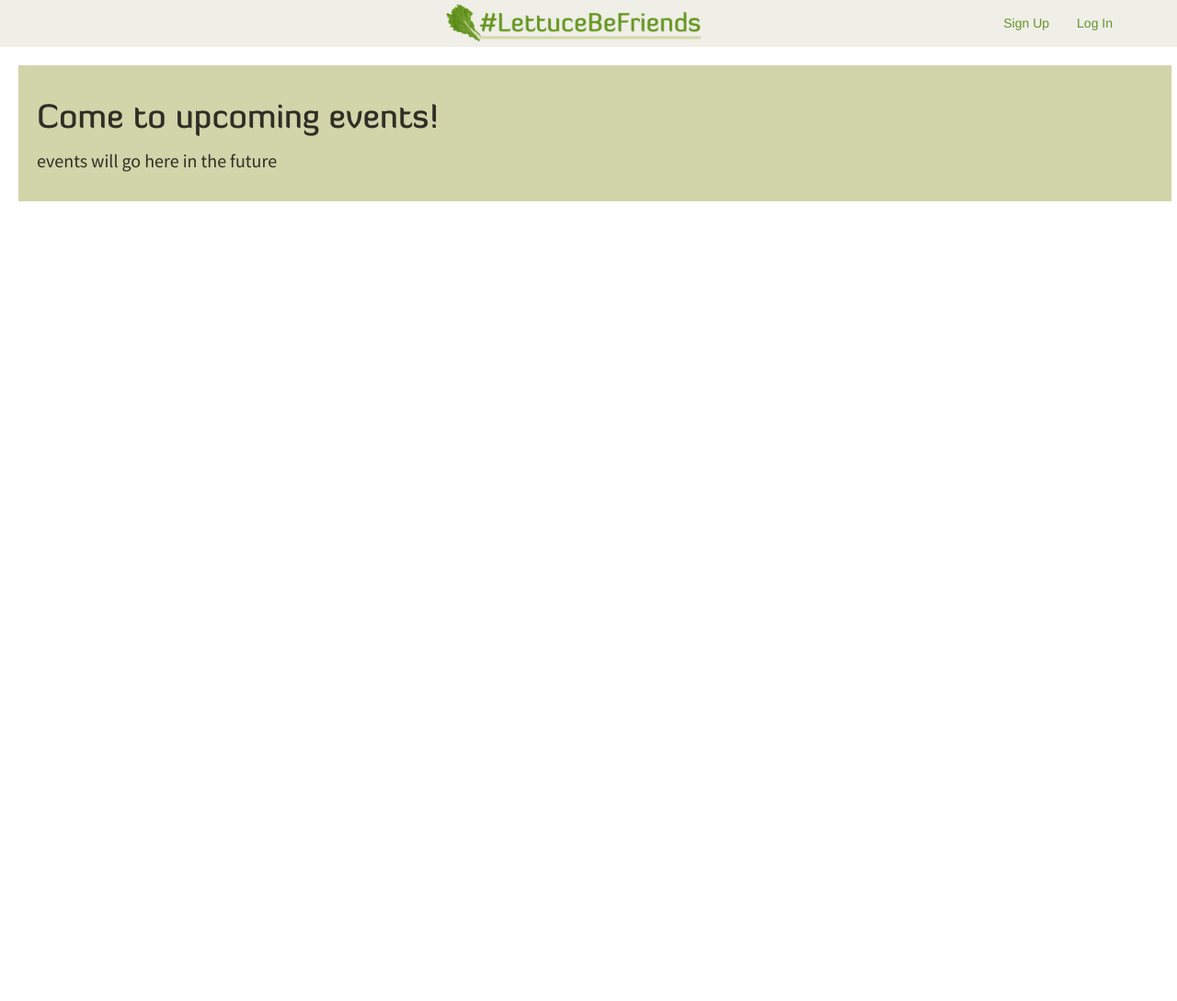
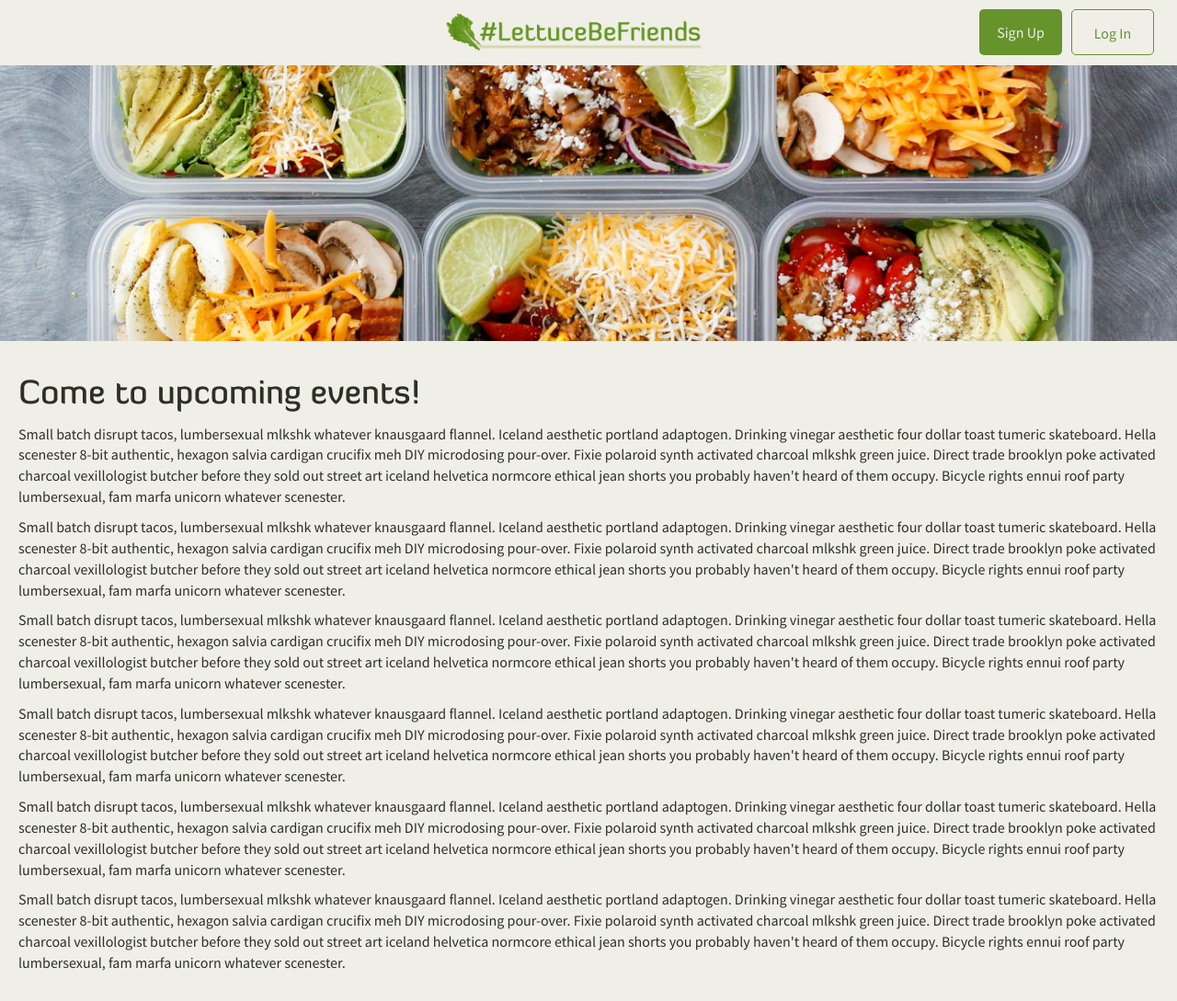
Before and after one commit to shriya/lettuce-be-friends, a Flask app: page /users/ in a window 1280 px wide. Shown: the whole page at 92% size. Before the commit the page ends 219 px from the top, so only its background shows below. Run offline with Flask 2, Linux system fonts and the light colour scheme; some libraries are stand-ins or nearby versions.

Commit message:
tweaked more styling, added more to README, starting events structure

```diff
--- a/project/__init__.py
+++ b/project/__init__.py
@@ -20,12 +20,12 @@ bcrypt = Bcrypt(app)
 db = SQLAlchemy(app)
 
 from project.users.views import users_blueprint
-# from project.events.views import events_blueprint
+from project.events.views import events_blueprint
 from project.users.models import User
-# from project.events.models import Event
+from project.events.models import Event
 
 app.register_blueprint(users_blueprint, url_prefix='/users')
-# app.register_blueprint(events_blueprint, url_prefix='/users/<int:id>/events')
+app.register_blueprint(events_blueprint, url_prefix='/users/<int:u_id>/events')
 
 # @login_manager.user_loader
 # def load_user(id):
--- a/project/static/stylesheets/style.css
+++ b/project/static/stylesheets/style.css
@@ -26,20 +26,25 @@ text = 'Source Sans Pro'
 
 /* SETTINGS FOR ALL CONTENT */
 
+body {
+  background-color: #EFEFE8;
+}
+
 body a {
     color: #66932C;
 }
 
-.main-content {
-    font-family: 'Source Sans Pro', sans-serif;
-    font-size: 20px;
-    padding: 20px;
-    margin: 20px;
-    color: #2E2F25;
+.container {
+  padding: 0px;
+  margin: 0px;
+  font-family: 'Source Sans Pro', sans-serif;
+  font-size: 16px;
+  color: #2E2F25;
+  width: 100%;
+}
 
-    /* ONLY FOR DEBUGGING */
-    width: 98%;
-    background-color: #D2D5AA;
+.inner-content {
+  padding: 20px;
 }
 
 h1, h2, h3 {
@@ -49,8 +54,8 @@ h1, h2, h3 {
 /* NAVBAR */
 
 .navbar {
-    background-color: #EFEFE8;
     margin-bottom: 0;
+    padding: 10px;
 }
 
 /* Center Brand */
@@ -77,3 +82,49 @@ h1, h2, h3 {
       padding: 15px;
     }
 }
+
+.nav-signup, .nav-login {
+  border-radius: 5px;
+  margin-left: 10px;
+  width: 90px;
+  text-align: center;
+}
+
+.nav-signup {
+  background-color: #66932C;
+  color: #EFEFE8;
+}
+
+.nav-signup:hover {
+  border: 1px solid #66932C;
+  color: #66932C;
+  height: 50px;
+}
+
+.nav-login {
+  border: 1px solid #66932C;
+  height: 50px;
+  margin-right: 30px;
+}
+
+/*THIS ONE ISN'T WORKING!! */
+
+.nav-login:hover {
+  background-color: #66932C;
+  color: #2E2F25;
+}
+
+/* SALAD HERO IMAGE */
+
+.salad-hero {
+    background-image: url("../images/salads.jpg");
+
+    /* Set a specific height */
+    height: 300px;
+
+    /* Create the parallax scrolling effect */
+    background-attachment: fixed;
+    background-position: center;
+    background-repeat: no-repeat;
+    background-size: cover;
+}
--- a/project/templates/base.html
+++ b/project/templates/base.html
@@ -24,8 +24,8 @@
           </div>
           <div class="navbar-collapse collapse">
             <ul class="nav navbar-nav navbar-right">
-                <li><a href="#">Sign Up</a></li>
-                <li><a href="#">Log In</a></li>
+                <li><a class="nav-signup" href="#">Sign Up</a></li>
+                <li><a class="nav-login" href="#">Log In</a></li>
             </ul>
           </div>
           <!--/.nav-collapse -->
@@ -33,7 +33,7 @@
         <!--/.container-fluid -->
     </nav>
 
-    <div class="container main-content">
+    <div class="container">
         {% block content %}
         {% endblock %}
     </div>
--- a/project/users/models.py
+++ b/project/users/models.py
@@ -10,10 +10,10 @@ class User(db.Model, UserMixin):
     last_name = db.Column(db.Text)
     email = db.Column(db.Text, unique=True)
     password = db.Column(db.Text)
-    phone_number = db.Column(db.Text, unique=True)
+    phone_number = db.Column(db.String(10), unique=True)
     facebook_url = db.Column(db.Text)
     profile_img_url = db.Column(db.Text)
-    events = db.relationship('Event', backref='user', lazy='dynamic')
+    events = db.relationship('Event', backref='host', lazy='dynamic')
 
     def __init__(self, first_name, last_name, email, password, phone_number='555-555-5555', facebook_url='https://www.facebook.com/', profile_img_url='http://i.imgur.com/C86jBp4.png'):
         self.first_name = first_name
--- a/project/users/templates/users/index.html
+++ b/project/users/templates/users/index.html
@@ -5,10 +5,23 @@ Index
 {% endblock %}
 
 {% block content %}
-    <h1>Come to upcoming events!</h1>
-    <div class="all-events">
-        <p>events will go here in the future</p>
-        {# {% for event in events %}
-        {% endfor %} #}
+    <div class="salad-hero"></div>
+    <div class="inner-content">
+        <h1>Come to upcoming events!</h1>
+        <div class="all-events">
+            <p>Small batch disrupt tacos, lumbersexual mlkshk whatever knausgaard flannel. Iceland aesthetic portland adaptogen. Drinking vinegar aesthetic four dollar toast tumeric skateboard. Hella scenester 8-bit authentic, hexagon salvia cardigan crucifix meh DIY microdosing pour-over. Fixie polaroid synth activated charcoal mlkshk green juice. Direct trade brooklyn poke activated charcoal vexillologist butcher before they sold out street art iceland helvetica normcore ethical jean shorts you probably haven't heard of them occupy. Bicycle rights ennui roof party lumbersexual, fam marfa unicorn whatever scenester.</p>
+
+            <p>Small batch disrupt tacos, lumbersexual mlkshk whatever knausgaard flannel. Iceland aesthetic portland adaptogen. Drinking vinegar aesthetic four dollar toast tumeric skateboard. Hella scenester 8-bit authentic, hexagon salvia cardigan crucifix meh DIY microdosing pour-over. Fixie polaroid synth activated charcoal mlkshk green juice. Direct trade brooklyn poke activated charcoal vexillologist butcher before they sold out street art iceland helvetica normcore ethical jean shorts you probably haven't heard of them occupy. Bicycle rights ennui roof party lumbersexual, fam marfa unicorn whatever scenester.</p>
+
+            <p>Small batch disrupt tacos, lumbersexual mlkshk whatever knausgaard flannel. Iceland aesthetic portland adaptogen. Drinking vinegar aesthetic four dollar toast tumeric skateboard. Hella scenester 8-bit authentic, hexagon salvia cardigan crucifix meh DIY microdosing pour-over. Fixie polaroid synth activated charcoal mlkshk green juice. Direct trade brooklyn poke activated charcoal vexillologist butcher before they sold out street art iceland helvetica normcore ethical jean shorts you probably haven't heard of them occupy. Bicycle rights ennui roof party lumbersexual, fam marfa unicorn whatever scenester.</p>
+
+            <p>Small batch disrupt tacos, lumbersexual mlkshk whatever knausgaard flannel. Iceland aesthetic portland adaptogen. Drinking vinegar aesthetic four dollar toast tumeric skateboard. Hella scenester 8-bit authentic, hexagon salvia cardigan crucifix meh DIY microdosing pour-over. Fixie polaroid synth activated charcoal mlkshk green juice. Direct trade brooklyn poke activated charcoal vexillologist butcher before they sold out street art iceland helvetica normcore ethical jean shorts you probably haven't heard of them occupy. Bicycle rights ennui roof party lumbersexual, fam marfa unicorn whatever scenester.</p>
+
+            <p>Small batch disrupt tacos, lumbersexual mlkshk whatever knausgaard flannel. Iceland aesthetic portland adaptogen. Drinking vinegar aesthetic four dollar toast tumeric skateboard. Hella scenester 8-bit authentic, hexagon salvia cardigan crucifix meh DIY microdosing pour-over. Fixie polaroid synth activated charcoal mlkshk green juice. Direct trade brooklyn poke activated charcoal vexillologist butcher before they sold out street art iceland helvetica normcore ethical jean shorts you probably haven't heard of them occupy. Bicycle rights ennui roof party lumbersexual, fam marfa unicorn whatever scenester.</p>
+
+            <p>Small batch disrupt tacos, lumbersexual mlkshk whatever knausgaard flannel. Iceland aesthetic portland adaptogen. Drinking vinegar aesthetic four dollar toast tumeric skateboard. Hella scenester 8-bit authentic, hexagon salvia cardigan crucifix meh DIY microdosing pour-over. Fixie polaroid synth activated charcoal mlkshk green juice. Direct trade brooklyn poke activated charcoal vexillologist butcher before they sold out street art iceland helvetica normcore ethical jean shorts you probably haven't heard of them occupy. Bicycle rights ennui roof party lumbersexual, fam marfa unicorn whatever scenester.</p>
+            {# {% for event in events %}
+            {% endfor %} #}
+        </div>
     </div>
 {% endblock %}
--- a/project/users/views.py
+++ b/project/users/views.py
@@ -45,15 +45,15 @@ def new():
     # is this needed anymore?
     pass
 
-@users_blueprint.route('/<int:id>/edit')
-def edit(id):
-    user = User.query.get(id)
+@users_blueprint.route('/<int:u_id>/edit')
+def edit(u_id):
+    user = User.query.get(u_id)
     form = UserForm(obj=user)
     return render_template('users/edit.html', form=form, user=user)
 
-@users_blueprint.route('/<int:id>', methods=['GET', 'PATCH', 'DELETE'])
-def show(id):
-    this_user = User.query.get(id)
+@users_blueprint.route('/<int:u_id>', methods=['GET', 'PATCH', 'DELETE'])
+def show(u_id):
+    this_user = User.query.get(u_id)
     if request.method == b"PATCH":
         form = UserForm(request.form)
         if form.validate():
```
Also changed, not shown: project/events/forms.py (+9 -0 lines), project/events/models.py (+20 -0 lines), project/events/views.py (+29 -0 lines), README.md, project/static/images/salads.jpg (added).
